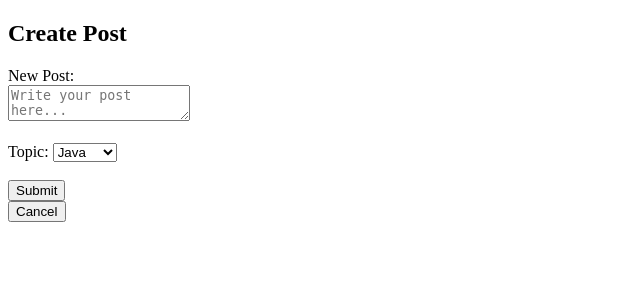
After one commit to TiagoZheng/DIAM_Projeto, a Django app: page /home/new_post/ in a window 1280 px wide. The commit adds this page. Shown: the top 300 px of the page, without its empty margins (0-640 px from the left). Run offline with Django 4.2, Linux system fonts and the light colour scheme.

Commit message:
new_post, login, register, logout, profile

```diff
--- a/DIAM_Projeto/DIAM_Projeto/settings.py
+++ b/DIAM_Projeto/DIAM_Projeto/settings.py
@@ -31,13 +31,13 @@ ALLOWED_HOSTS = []
 # Application definition
 
 INSTALLED_APPS = [
+    'home.apps.HomeConfig',
     'django.contrib.admin',
     'django.contrib.auth',
     'django.contrib.contenttypes',
     'django.contrib.sessions',
     'django.contrib.messages',
     'django.contrib.staticfiles',
-    'home',
 ]
 
 MIDDLEWARE = [
--- a/DIAM_Projeto/home/templates/home/login.html
+++ b/DIAM_Projeto/home/templates/home/login.html
@@ -17,7 +17,7 @@
         <input type="password" id="password" name="password" required><br><br>
         <input type="submit" value="Login">
     </form>
-<p></p>
+
     <button onclick="window.location.href='{% url 'home:index' %}'">Back</button>
 </body>
 </html>
--- /dev/null
+++ b/DIAM_Projeto/home/templates/home/new_post.html
@@ -0,0 +1,34 @@
+<!DOCTYPE html>
+<html lang="en">
+<head>
+    <meta charset="UTF-8">
+    <title>Create Post</title>
+</head>
+<body>
+
+<div class="form-container">
+  <h2>Create Post</h2>
+
+  <form action="{% url 'home:new_post' %}" method="post">
+  {% csrf_token %}
+  <label for="new_post">New Post:</label><br>
+  <textarea id="new_post" name="new_post" placeholder="Write your post here..."></textarea>
+
+  <br><br>
+
+  <label for="topic">Topic:</label>
+      <select id="topic" name="topic">
+        <option value="java">Java</option>
+        <option value="python">Python</option>
+        <option value="html">HTML</option>
+        <option value="other">Other</option>
+      </select>
+
+  <br><br>
+
+  <button type="submit">Submit</button>
+</form>
+</div>
+    <button onclick="window.location.href='{% url 'home:index' %}'">Cancel</button>
+</body>
+</html>
--- a/DIAM_Projeto/home/templates/home/registration.html
+++ b/DIAM_Projeto/home/templates/home/register.html
@@ -6,7 +6,7 @@
 </head>
 <body>
     <h1>Registration</h1>
-    <form method="POST" action="{% url 'home:registration' %}">
+    <form method="POST" action="{% url 'home:register' %}">
         {% csrf_token %}
         <div>
             <label for="username">Username:</label>
--- a/DIAM_Projeto/home/urls.py
+++ b/DIAM_Projeto/home/urls.py
@@ -1,14 +1,30 @@
 from django.urls import include, path
 from . import views
 
+app_name = 'home'
 
-app_name = 'home'
 urlpatterns = [
     # ex: home/
     path('', views.index, name='index'),
 
-    # ex: home/login/
-    path('login/', views.login, name='login'),
+    # ex: home/1
+    path('<int:post_id>/', views.details, name='details'),
 
-    path('registration/', views.registration, name='registration'),
+    # ex: home/1/results
+    path('<int:post_id>/results', views.results, name='results'),
+
+    # ex: home/login_view/
+    path('login/', views.login_view, name='login'),
+
+    # ex: home/registration
+    path('register/', views.register, name='register'),
+
+    # ex: home/new_post/
+    path('new_post/', views.new_post, name='new_post'),
+
+    # ex: home/logout
+    path('logout/', views.user_logout, name='logout'),
+
+    # ex: home/profile
+    path('profile/', views.profile, name='profile'),
 ]
--- a/DIAM_Projeto/home/views.py
+++ b/DIAM_Projeto/home/views.py
@@ -1,15 +1,37 @@
+from django.contrib.auth.decorators import login_required
 from django.contrib.auth.models import User
-from django.shortcuts import render, redirect
-from django.http import HttpResponse
-from django.contrib.auth import authenticate, login
+from django.shortcuts import render, redirect, get_object_or_404
+from django.http import HttpResponse, HttpResponseRedirect
+from django.contrib.auth import authenticate, login, logout
+from django.urls import reverse
+from django.utils import timezone
+
+from .models import Post
 
 
 # Create your views here.
 def index(request):
-    return render(request, 'home/index.html')
+    latest_post_list = Post.objects.order_by('-post_time')[:5]
+    context = {'latest_post_list': latest_post_list, }
+    return render(request, 'home/index.html', context)
 
 
-def login(request):
+def details(request, post_id):
+    post = get_object_or_404(Post, pk=post_id)
+    # return HttpResponse("Esta e a questao %s." % questao_id)
+    return render(request, 'home/index', {'post': post})
+
+
+def results(request, post_id):
+    response = "Estes sao os resultados da questao %s."
+    return HttpResponse(response % post_id)
+
+
+def likes(request, post_id):
+    return HttpResponse("Votacao na questao %s." % post_id)
+
+
+def login_view(request):
     if request.method == 'POST':
         username = request.POST['username']
         password = request.POST['password']
@@ -17,7 +39,7 @@ def login(request):
         if user is not None:
             login(request, user)
             # Redirect to success page or some other URL TODO
-            return redirect('success')
+            return HttpResponseRedirect(reverse('home:index'))
         else:
             # Return invalid an invalid login message
             return render(request, 'home/login.html', {'error': 'Invalid login credentials.'})
@@ -25,7 +47,7 @@ def login(request):
         return render(request, 'home/login.html')
 
 
-def registration(request):
+def register(request):
     if request.method == 'POST':
         username = request.POST['username']
         password = request.POST['password']
@@ -34,16 +56,39 @@ def registration(request):
 
         # Check if password matches
         if confirm_password != password:
-            return render(request, 'home/registration.html', {'error': 'Password does not match.'})
+            return render(request, 'home/register.html', {'error': 'Password does not match.'})
 
         # Create the user
         try:
             user = User.objects.create_user(username=username, password=password, email=email)
+            user.save()
         except:
-            return render(request, 'home/registration.html', {'error': 'Failed to register'})
+            return render(request, 'home/register.html', {'error': 'Failed to register'})
 
         # If success
-        return redirect('success')
+        return HttpResponseRedirect(reverse('home:index'))
 
     else:
-        return render(request, 'home/registration.html')
+        return render(request, 'home/register.html')
+
+
+def new_post(request):
+    if request.method == 'POST':
+        post_content = request.POST['new_post']
+        post_time = timezone.now()
+        post_new = Post(post_content=post_content, post_time=post_time)
+        post_new.save()
+        return HttpResponseRedirect(reverse('home:index'))
+    else:
+        return render(request, 'home/new_post.html')
+
+
+def user_logout(request):
+    logout(request)
+    return redirect('home:index')
+
+
+@login_required
+def profile(request):
+    user = request.user
+    return render(request, 'home/profile.html', {'user': user})
```
Also changed, not shown: DIAM_Projeto/home/models.py (+25 -0 lines), DIAM_Projeto/home/templates/home/index.html (+25 -1 lines), DIAM_Projeto/home/templates/home/profile.html (added, +15 -0 lines), DIAM_Projeto/db.sqlite3, DIAM_Projeto/home/migrations/0001_initial.py (added).
